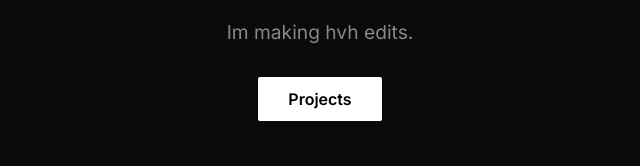
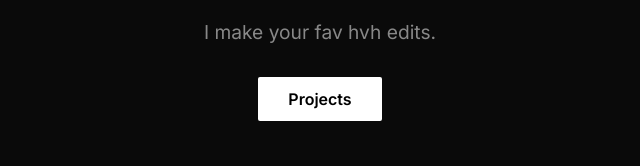
Before and after one commit to rejeenv/hh18cha, a plain HTML site: page index.html in a window 1280 px wide. Shown: the part 390-556 px from the top of the page, 320-960 px from the left. Drawn offline with Linux system fonts and the light colour scheme.

Commit message:
Update index.html

```diff
--- a/index.html
+++ b/index.html
@@ -23,7 +23,7 @@
     <header id="home">
         <div class="hero-content">
             <h1>Hi, I'm <span class="accent">rejeen</span>.</h1>
-            <p>Im making hvh edits.</p>
+            <p>I make your fav hvh edits.</p>
             <a href="#portfolio" class="btn">Projects</a>
         </div>
     </header>
```
